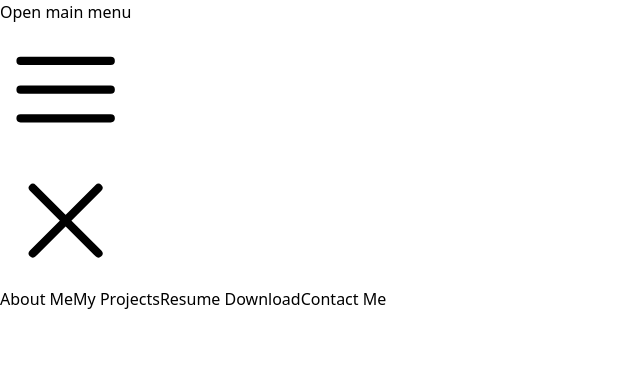
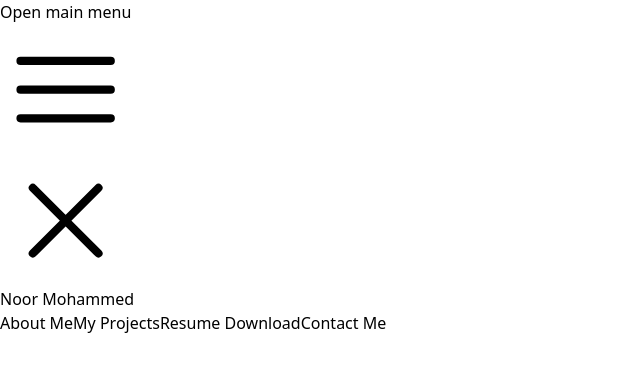
Before and after one commit to NOORMOHAMMED789/noor-portfolio, a Next.js app: page / in a window 1280 px wide. Shown: the top 372 px of the page, without its empty margins (0-640 px from the left). Built offline with nearby package versions, Linux system fonts and the light colour scheme.

Commit message:
Added the name to the navbar

```diff
--- a/src/app/components/Header.tsx
+++ b/src/app/components/Header.tsx
@@ -23,11 +23,10 @@ const Header = () => {
               </svg>
             </button>
           </div>
-          <div className="flex flex-1 items-end justify-end sm:items-stretch sm:justify-end">
-
+          <div className="flex flex-1 items-center sm:items-stretch justify-end lg:justify-between">
+            <div className={`px-3 py-2 text-[16px] text-white sm:justify-end`}>Noor Mohammed</div>
             <div className="hidden sm:ml-6 sm:block">
               <div className="flex space-x-4">
-
                 <a href="/aboutme" className={`${commonClass}`} aria-current="page">About Me</a>
                 <a href="/projects" className={`${commonClass}`} aria-current='page'>My Projects</a>
                 <a href="/resume" className={`${commonClass}`} aria-current='page'>Resume Download</a>
```
